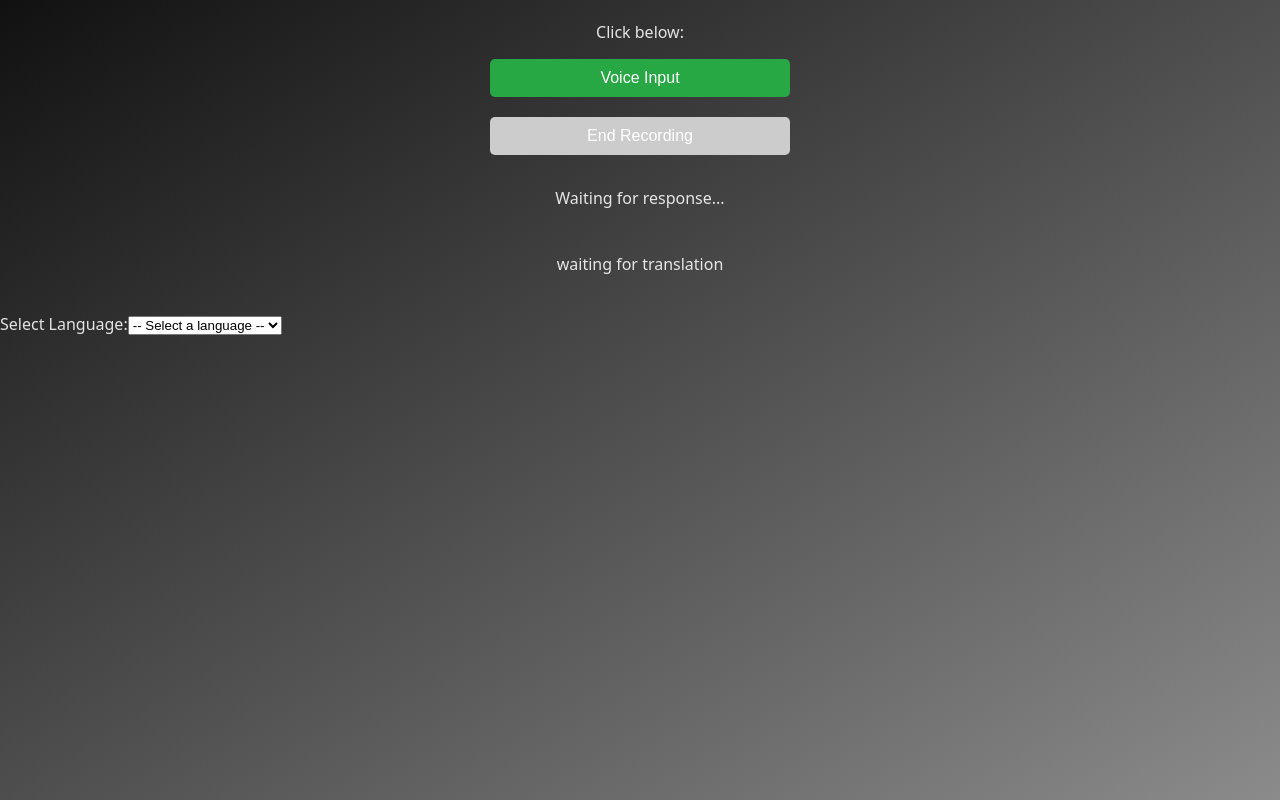
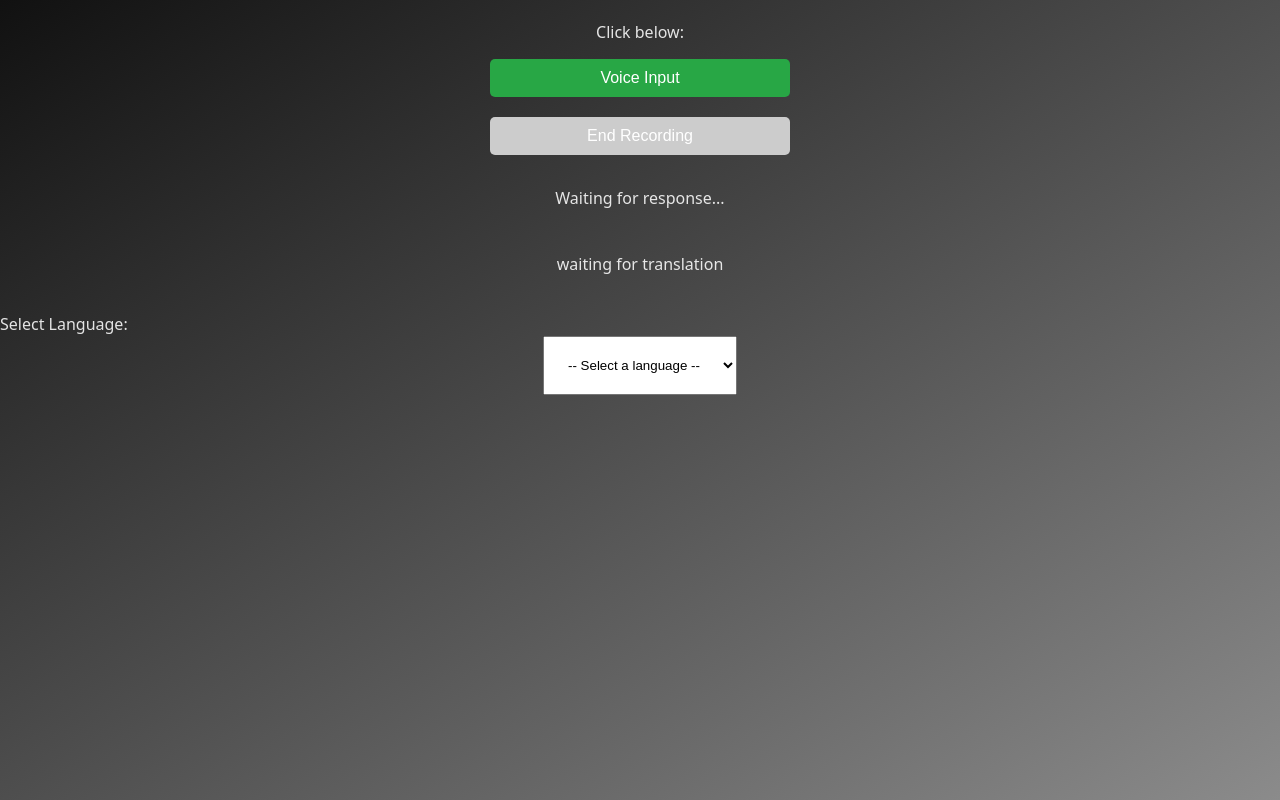
Before and after one commit to RynewymX/hackysu, a React (Vite) app in the folder appFrontEnd/: page / in a window 1280 px wide. Built offline with nearby package versions, Linux system fonts and the light colour scheme.

Commit message:
Update index.css

```diff
--- a/appFrontEnd/src/index.css
+++ b/appFrontEnd/src/index.css
@@ -137,3 +137,12 @@ button:active {
   background-color: #bd2130;
   transform: scale(0.98);
 }
+#languageDropdown{
+  display: flex;
+  flex-direction: column;
+  align-items: center;
+  gap: 10px;
+  max-width: 400px;
+  margin: 0 auto;
+  padding: 20px;
+}
```
